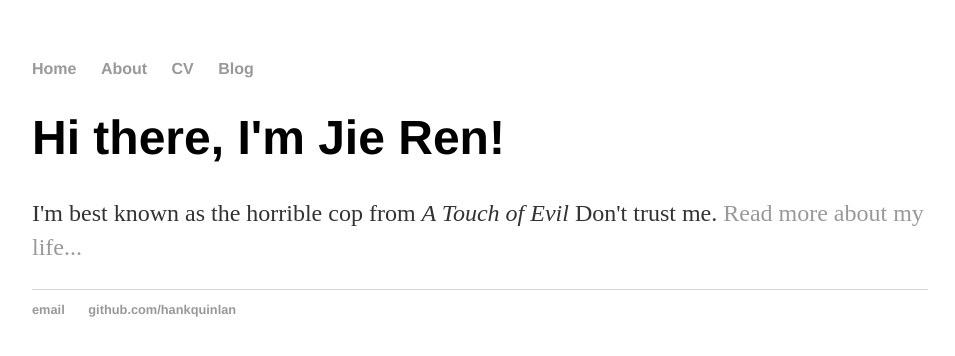
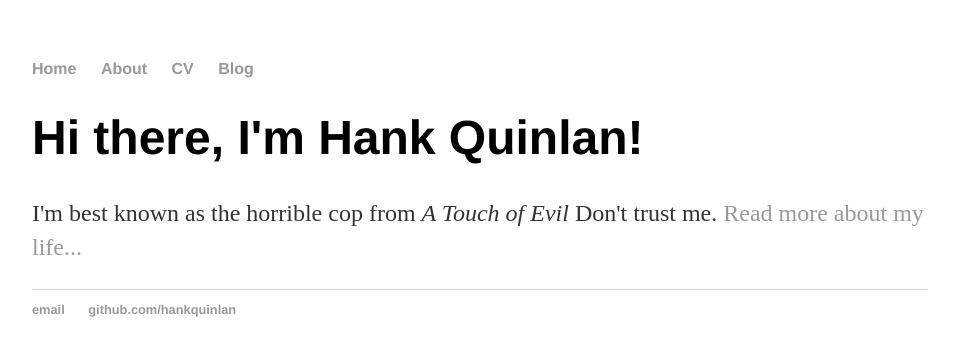
Before and after one commit to JieRen2011/JieRen2011.github.io, a Jekyll site: the page built from index.html, in a window 1280 px wide. Shown: the top 356 px of the page, without its empty margins (160-1115 px from the left). Built offline with Jekyll 4.4.1, drawn with Linux system fonts in a browser that asks for light colours.

Commit message:
Update index.html

```diff
--- a/index.html
+++ b/index.html
@@ -1,30 +1,8 @@
-<!DOCTYPE html>
-<html>
-	<head>
-		<title>Hank Quinlan, Horrible Cop</title>
-		<!-- link to main stylesheet -->
-		<link rel="stylesheet" type="text/css" href="/css/main.css">
-	</head>
-	<body>
-		<nav>
-    		<ul>
-        		<li><a href="/">Home</a></li>
-	        	<li><a href="/about">About</a></li>
-        		<li><a href="/cv">CV</a></li>
-        		<li><a href="/blog">Blog</a></li>
-    		</ul>
-		</nav>
-		<div class="container">
-    		<div class="blurb">
-        		<h1>Hi there, I'm Jie Ren!</h1>
-				<p>I'm best known as the horrible cop from <em>A Touch of Evil</em> Don't trust me. <a href="/about">Read more about my life...</a></p>
-    		</div><!-- /.blurb -->
-		</div><!-- /.container -->
-		<footer>
-    		<ul>
-        		<li><a href="mailto:hankquinlanhub@gmail.com">email</a></li>
-        		<li><a href="https://github.com/hankquinlan">github.com/hankquinlan</a></li>
-			</ul>
-		</footer>
-	</body>
-</html>
+---
+layout: default
+title: Jie Ren, TU Delft
+---
+<div class="blurb">
+	<h1>Hi there, I'm Hank Quinlan!</h1>
+	<p>I'm best known as the horrible cop from <em>A Touch of Evil</em> Don't trust me. <a href="/about">Read more about my life...</a></p>
+</div><!-- /.blurb -->
```
